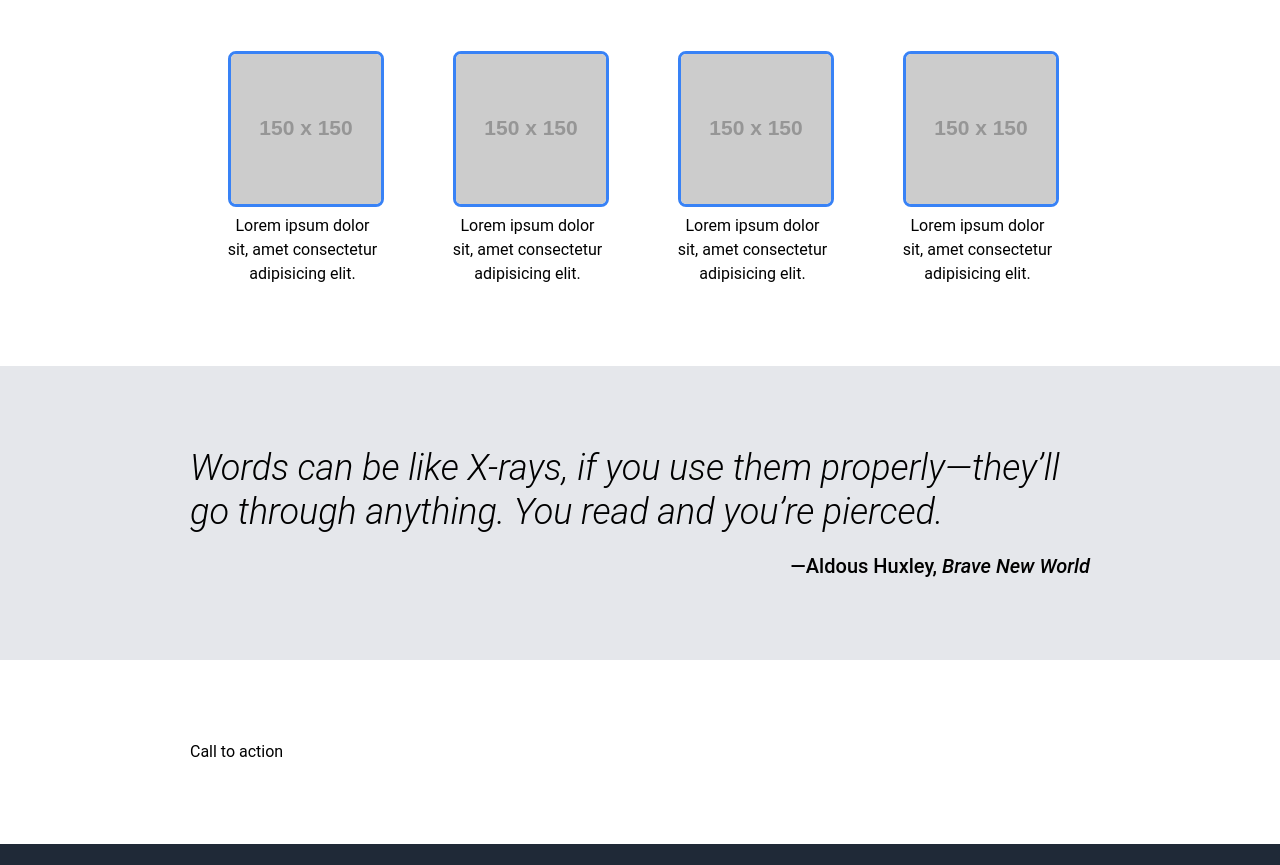
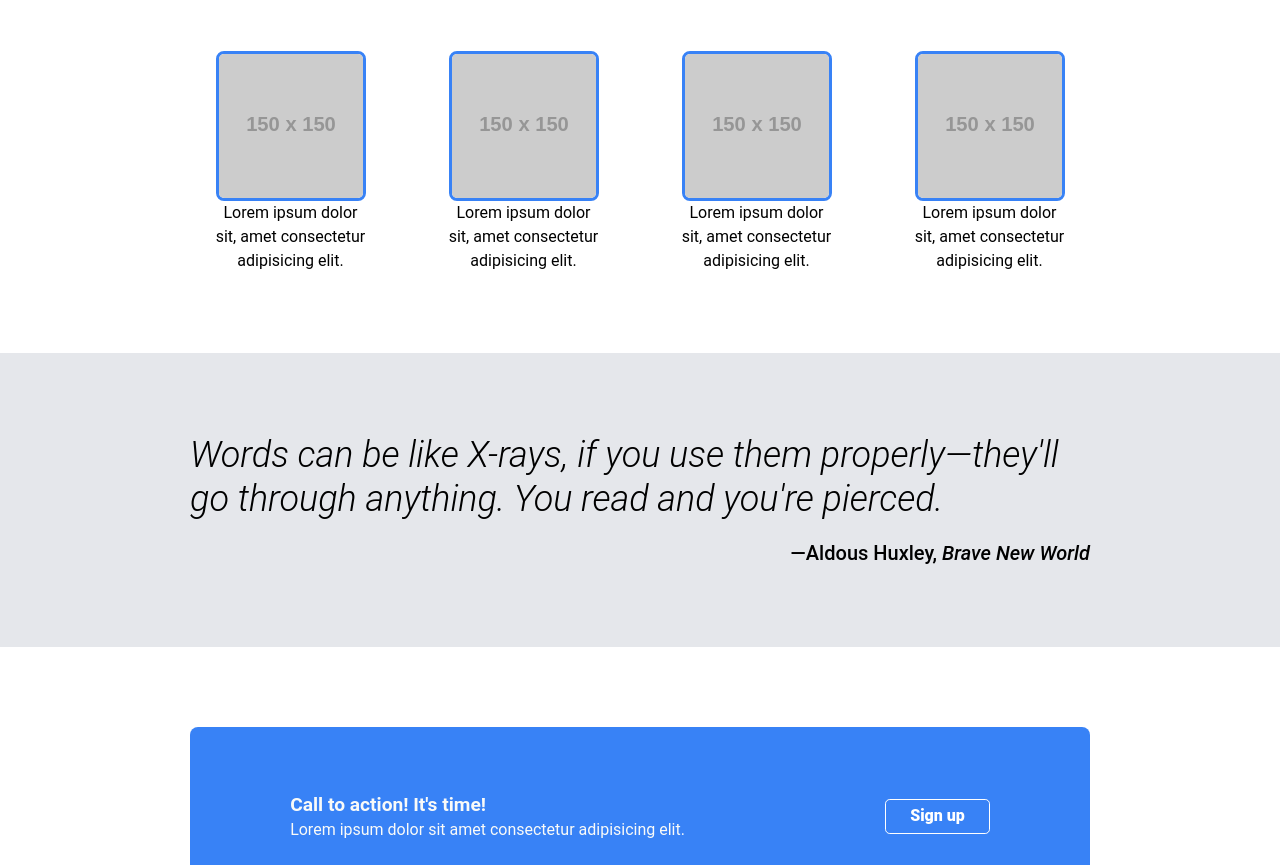
Before and after one commit to DiegusAurelius/landing-page, a plain HTML site: page v2/index.html in a window 1280 px wide. Shown: the part 607-1472 px from the top of the page. Drawn offline with Linux system fonts and the light colour scheme; placeholder pictures from the web are drawn by us.

Commit message:
Done version 2
Not satisfied yet, will optimize css later.

```diff
--- a/v2/index.html
+++ b/v2/index.html
@@ -66,19 +66,27 @@
         <div class="container">
           <blockquote cite="https://www.huxley.net/bnw/four.html">
             <p>
-              Words can be like X-rays, if you use them properly—they’ll go
-              through anything. You read and you’re pierced.
+              Words can be like X-rays, if you use them properly—they'll go
+              through anything. You read and you're pierced.
             </p>
           </blockquote>
           <p class="cite">—Aldous Huxley, <cite>Brave New World</cite></p>
         </div>
       </section>
       <section class="cta">
-        <div class="container">Call to action</div>
+        <div class="container cta-box">
+          <div class="cta-info">
+            <p>
+              <span class="title">Call to action! It's time!</span>Lorem ipsum
+              dolor sit amet consectetur adipisicing elit.
+            </p>
+            <button>Sign up</button>
+          </div>
+        </div>
       </section>
     </main>
     <footer class="footer">
-      <p>Copyright 💀 DiegusAurelius</p>
+      <p>💀 DiegusAurelius</p>
     </footer>
   </body>
 </html>
--- a/v2/style.css
+++ b/v2/style.css
@@ -49,7 +49,7 @@ ul {
 }
 
 header {
-  padding: 1em 0;
+  padding: 1em;
   background-color: #1f2937;
 }
 
@@ -66,17 +66,31 @@ main section {
 
 .hero-info {
   display: flex;
+  flex-wrap: wrap;
+  justify-content: space-between;
   gap: 2em;
+}
+
+.info {
+  flex: 1;
 }
 
 .info p {
   margin-bottom: 0.5em;
 }
 
+img {
+  max-width: 100%;
+  height: auto;
+  display: block;
+}
+
 .panels {
   display: flex;
+  flex-wrap: wrap;
   text-align: center;
   justify-content: space-around;
+  gap: 2em;
 }
 
 .panels div {
@@ -118,6 +132,33 @@ h2 {
   margin-bottom: 1.5em;
 }
 
+.cta-box {
+  background-color: #3882f6;
+  border-radius: 0.5em;
+  width: 100%;
+  padding-block: 4em;
+}
+
+.cta-info {
+  display: flex;
+  flex-wrap: wrap;
+  justify-content: space-around;
+  align-items: center;
+  color: #f9faf8;
+  padding-inline: 1em;
+  gap: 2em;
+}
+
+.cta-info button {
+  border: 0.1em solid white;
+}
+
+.cta-box .title {
+  font-weight: 700;
+  display: block;
+  font-size: 1.2em;
+}
+
 .container {
   margin: 0 auto;
   max-width: 900px;
```
